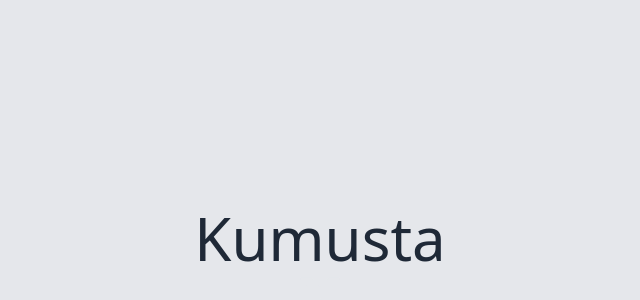
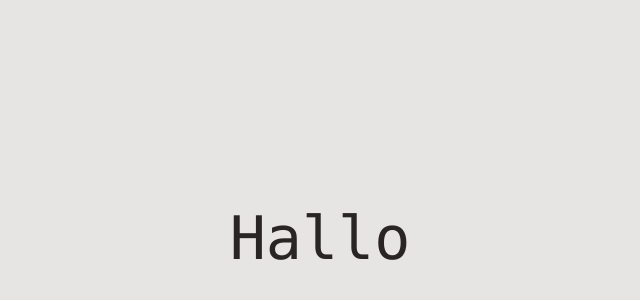
Before and after one commit to stef-the/stef, a SvelteKit app: page / in a window 1280 px wide. Shown: the part 142-442 px from the top of the page, without its empty margins (320-960 px from the left). Built offline with nearby package versions, Linux system fonts and the light colour scheme.

Commit message:
Update +page.svelte

```diff
--- a/src/routes/+page.svelte
+++ b/src/routes/+page.svelte
@@ -1,6 +1,7 @@
 <script>
+    import { onMount } from 'svelte';
+
 	let tick = 0;
-	let helloVar = 'Hello';
 	const hello = [
 		'Hello',
 		'Bonjour',
@@ -17,21 +18,38 @@
 		'Ahlan',
 		'Halløj'
 	];
+    let helloVar = 'Hello';
 
-    let svgFill = '#e5e7eb';
+    const fonts = [
+        'font-[Arial]',
+        'font-[Times]',
+        'font-[Helvetica]',
+        'font-[Courier]',
+        'font-[Verdana]',
+        'font-[Candara]',
+        'font-[Optima]',
+        'font-[Cambria]',
+        'font-[Garamond]',
+        'font-[Monaco]',
+        'font-[Didot]',
+        'font-[Copperplate]',
+    ]
+    let fontVar = '';
+    let svgFill = '#00000000';
 
     const helloFont = [];
 
 	setInterval(() => {
 		helloVar = hello[Math.floor(Math.random() * hello.length)];
+        fontVar = fonts[Math.floor(Math.random() * fonts.length)];
 	}, 1500);
 </script>
 
-<main id="main" class="font-sans bg-gray-200 h-screen overflow-hidden">
-	<div class="grid place-content-center h-screen">
+<main id="main" class="font-sans bg-stone-200 h-screen overflow-hidden">
+	<div id="one" class="grid place-content-center h-screen">
         <a href="#two">
             <div
-                class="transition text-gray-800 grid place-content-center w-96 h-44 cursor-pointer rounded-md"
+                class="transition text-stone-800 grid place-content-center w-96 h-44 cursor-pointer rounded-md"
                 on:click={() => {
                     document.getElementById('main')?.classList.add('h-max');
                     document.getElementById('main')?.classList.remove('h-screen');
@@ -40,16 +58,15 @@
                 on:mouseenter={() => {
                     svgFill = '#1f2937';
                     document.getElementById('svgContainer')?.classList.add('translate-y-2');
-                    document.getElementById('hello')?.classList.add('-translate-y-4');
+                    //document.getElementById('hello')?.classList.add('-translate-y-4');
                 }}
                 on:mouseleave={() => {
-                    svgFill = '#e5e7eb';
+                    svgFill = '#00000000';
                     document.getElementById('svgContainer')?.classList.remove('translate-y-2');
-                    document.getElementById('hello')?.classList.remove('-translate-y-4');
-
+                    //document.getElementById('hello')?.classList.remove('-translate-y-4');
                 }}
             >
-                <h1 id="hello" class="text-6xl cursor-inherit text-inherit transition">{helloVar}</h1>
+                <h1 id="hello" class="text-6xl cursor-inherit text-inherit transition {fontVar}">{helloVar}</h1>
                 <div id="svgContainer" class="transition flex justify-center">
                     <svg
                         version="1.1"
```
